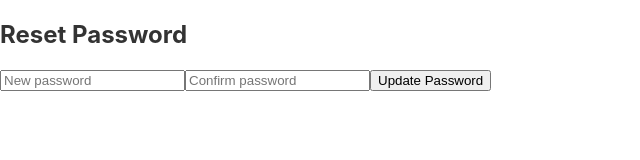
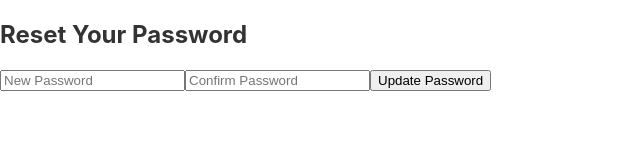
Before and after one commit to Kathiriperumal24/small-Bets, a React (Create React App) app: page /update in a window 1280 px wide. Shown: the top 160 px of the page, without its empty margins (0-640 px from the left). Built offline with nearby package versions, Linux system fonts and the light colour scheme.

Commit message:
password

```diff
--- a/src/App.js
+++ b/src/App.js
@@ -11,13 +11,13 @@ function App() {
   return (
     <Router>
       <Routes>
+        {/* Main routes */}
         <Route path="/" element={<Login />} />
         <Route path="/register" element={<Register />} />
         <Route path="/login" element={<Login />} />
         <Route path="/dashboard" element={<Dashboard />} />
         <Route path="/recover" element={<PasswordRecovery />} />
-        <Route path="/update" element={<UpdatePassword />} />
-        <Route path="/" element={<Login />} />
+        <Route path="/update" element={<UpdatePassword />} /> {/* Ensure this route points to UpdatePassword */}
       </Routes>
     </Router>
   );
--- a/src/Login.js
+++ b/src/Login.js
@@ -2,7 +2,7 @@ import React, { useState } from "react";
 import { useNavigate } from "react-router-dom";
 import { supabase } from "./supabaseClient";
 import "./Login.css"; // Import CSS for styling
-import "./Recover.js"; // Import PasswordRecovery component
+
 function Login() {
     const [email, setEmail] = useState("");
     const [password, setPassword] = useState("");
@@ -48,9 +48,10 @@ function Login() {
                 />
                 <button type="submit">Login</button>
             </form>
-            <p><a href="/recover">Forgot your password?</a></p>
+            <p><a href="/recover">Forgot your password?</a></p> {/* Link to password recovery page */}
             <p>Don&apos;t have an account? <a href="/register">Register</a></p>
         </div>
     );
 }
+
 export default Login;
--- a/src/Recover.js
+++ b/src/Recover.js
@@ -1,8 +1,7 @@
 import React, { useState } from 'react';
-import { useAuth } from './useAuth';
 import { supabase } from './supabaseClient';
 import Alert from './Alert';
-import "./Recover.css";
+import './Recover.css';
 
 const PasswordRecovery = () => {
   const [state, setState] = useState({
@@ -12,14 +11,11 @@ const PasswordRecovery = () => {
     email: '',
   });
 
-  const { validateEmail } = useAuth();
-  // Removed the unused navigate variable
-
   const recoverPassword = async () => {
     setState((prevState) => ({ ...prevState, error: undefined }));
 
     // Validate the email
-    if (!validateEmail(state.email)) {
+    if (!state.email) {
       setState((prevState) => ({
         ...prevState,
         error: 'Enter a valid email.',
@@ -30,8 +26,13 @@ const PasswordRecovery = () => {
     try {
       setState((prevState) => ({ ...prevState, loading: true }));
 
+      // Construct the redirect URL to the update page
+      const redirectUrl = `${window.location.origin}/update`; // Redirect to the update page
+
       // Call Supabase to send the reset password email
-      const { data, error } = await supabase.auth.resetPasswordForEmail(state.email);
+      const { data, error } = await supabase.auth.resetPasswordForEmail(state.email, {
+        redirectTo: redirectUrl, // Redirect user to the update page after clicking the email link
+      });
 
       if (data) {
         setState((prevState) => ({
--- a/src/Update.js
+++ b/src/Update.js
@@ -1,23 +1,20 @@
-import { useEffect, useState } from 'react';
 import { useLocation } from 'react-router-dom';
-import { supabase } from './supabaseClient'; // Your supabase client import
-import './Update.css';
+import { useState, useEffect } from 'react';
+import { supabase } from './supabaseClient'; // Import your Supabase client
 
-const UpdatePasswordPage = () => {
-  const location = useLocation();
-  const [loading, setLoading] = useState(false);
-  const [error, setError] = useState(null);
+const UpdatePassword = () => {
+  const location = useLocation(); // Hook to access the current URL
   const [password, setPassword] = useState('');
   const [passwordConfirm, setPasswordConfirm] = useState('');
+  const [error, setError] = useState(null);
+  const [success, setSuccess] = useState(false);
 
   useEffect(() => {
-    // Extract the reset token from the URL
     const urlParams = new URLSearchParams(location.search);
     const accessToken = urlParams.get('access_token');
 
     if (accessToken) {
-      // Validate the token (optional) or use it for password reset
-      console.log('Reset Token:', accessToken);
+      console.log('Reset Token:', accessToken); // Check the token in the console
     }
   }, [location]);
 
@@ -29,57 +26,51 @@ const UpdatePasswordPage = () => {
       return;
     }
 
-    setLoading(true);
-    try {
-      // Extract the token again in case it's lost during re-render
     const urlParams = new URLSearchParams(location.search);
     const accessToken = urlParams.get('access_token');
 
     if (!accessToken) {
-        setError('Invalid reset token');
+      setError('Invalid or expired token');
       return;
     }
 
-      // Reset password with Supabase
-      const { error } = await supabase.auth.api
-        .updateUser(accessToken, { password });
+    try {
+      const { error } = await supabase.auth.api.updateUser(accessToken, {
+        password: password
+      });
 
       if (error) {
         setError(error.message);
       } else {
-        alert('Password updated successfully!');
-        // Optionally redirect to login page or home
+        setSuccess(true);
       }
     } catch (error) {
-      setError('Failed to reset password');
-    } finally {
-      setLoading(false);
+      setError('An error occurred while resetting the password');
     }
   };
 
   return (
     <div>
-      <h2>Reset Password</h2>
-      {error && <p>{error}</p>}
+      <h2>Reset Your Password</h2>
+      {error && <p style={{ color: 'red' }}>{error}</p>}
+      {success && <p style={{ color: 'green' }}>Password updated successfully!</p>}
       <form onSubmit={handleSubmit}>
         <input
           type="password"
-          placeholder="New password"
+          placeholder="New Password"
           value={password}
           onChange={(e) => setPassword(e.target.value)}
         />
         <input
           type="password"
-          placeholder="Confirm password"
+          placeholder="Confirm Password"
           value={passwordConfirm}
           onChange={(e) => setPasswordConfirm(e.target.value)}
         />
-        <button type="submit" disabled={loading}>
-          {loading ? 'Updating...' : 'Update Password'}
-        </button>
+        <button type="submit">Update Password</button>
       </form>
     </div>
   );
 };
 
-export default UpdatePasswordPage;
+export default UpdatePassword;
```
Also changed, not shown: 1 other file (tests, documents, lock files or other folders). Lines whose indentation alone changed are shown as unchanged.
